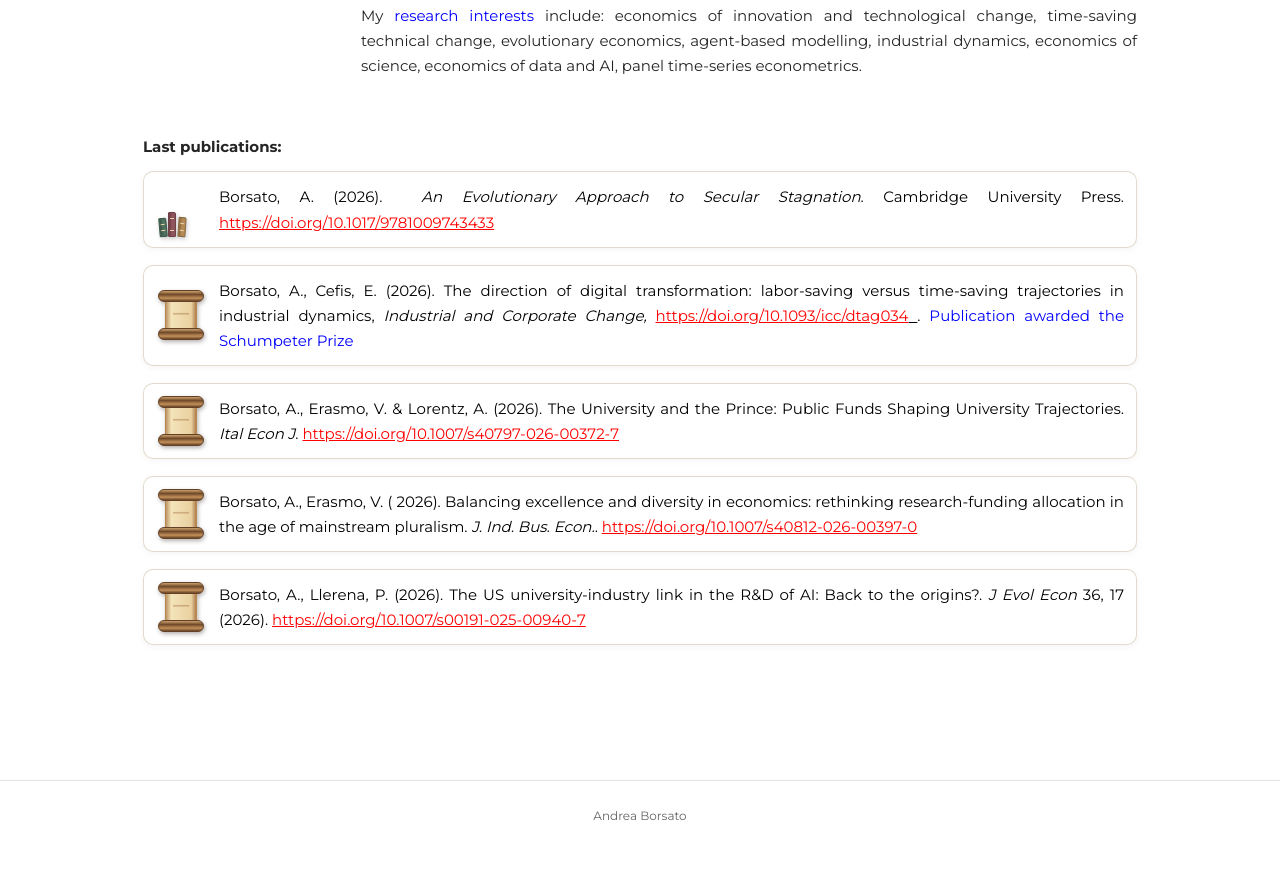
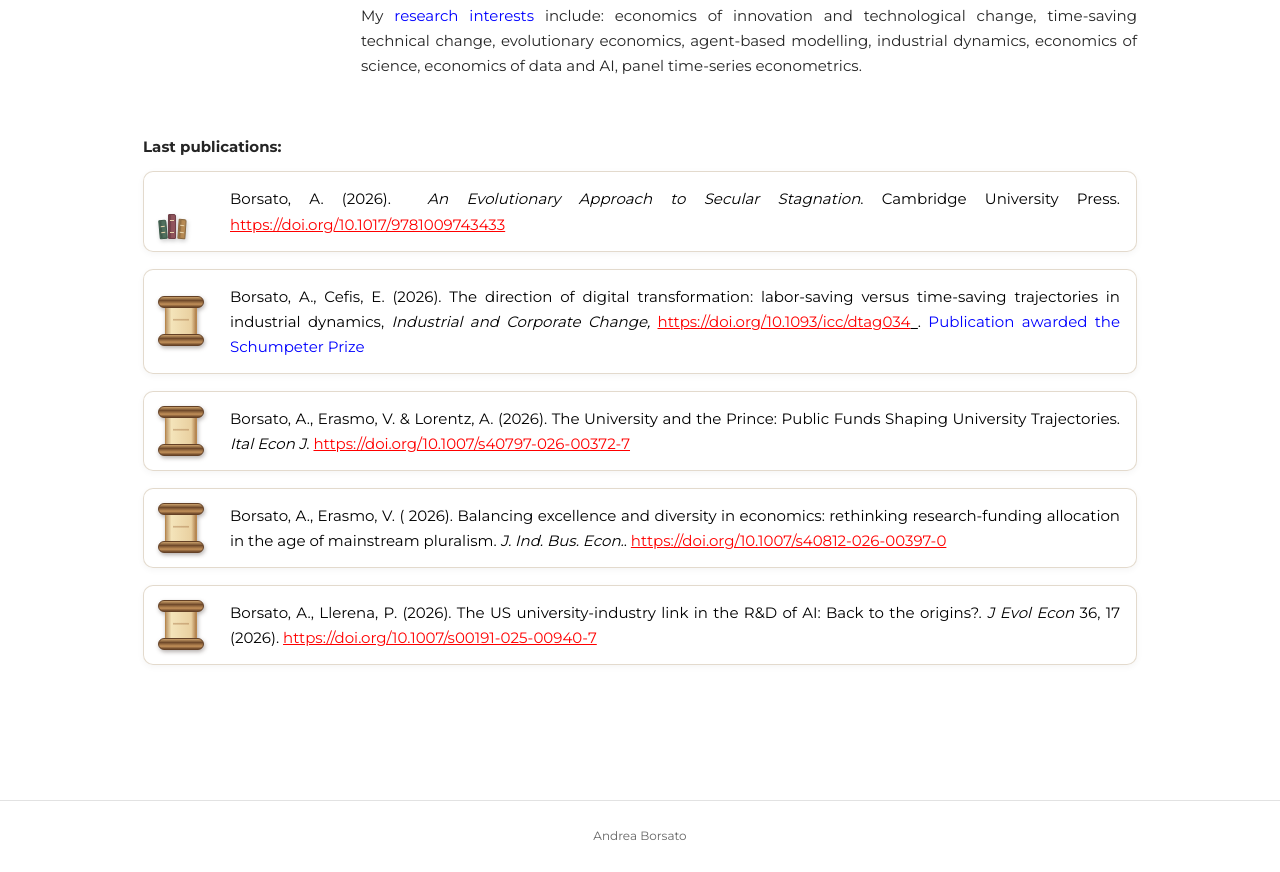
Before and after one commit to BorsatoAndrea/BorsatoAndrea.github.io, a plain HTML site: page English.html in a window 1280 px wide. Shown: the part 1187-2059 px from the top of the page. Drawn offline with Linux system fonts and the light colour scheme; a web font is replaced by a local one.

Commit message:
Fix homepage publication icons overlapping text (IT/EN)

```diff
--- a/scroll-interactions.css
+++ b/scroll-interactions.css
@@ -138,8 +138,8 @@ body .abbey-reading-layer.abbey-scroll-reading .abbey-book-close{
 /* On the home pages, keep book icons for books and use parchment for journal papers.
    The whole publication row opens the publication link, with keyboard access. */
 .home-publications .home-publication-row{
-  position:relative;padding:12px 12px 12px 75px;
-  margin:0 0 12px;min-height:70px;
+  position:relative;padding:14px 16px 14px 86px;
+  margin:0 0 12px;min-height:76px;
   border:1px solid #b8a18265;border-radius:10px;
   background:color-mix(in srgb,var(--paper,#fff) 86%,transparent);
   box-shadow:0 2px 7px #1c1c1c0b;
```
